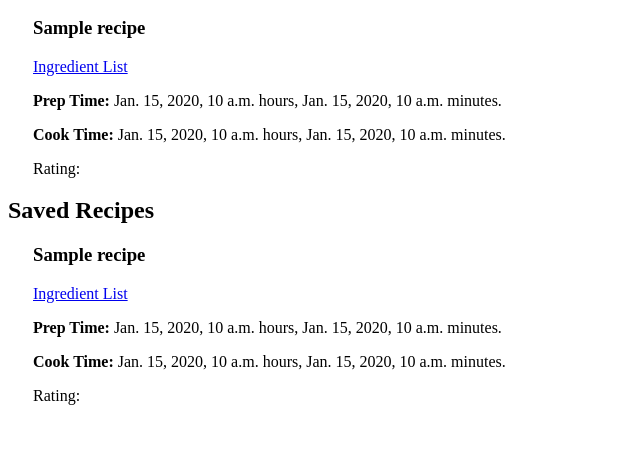
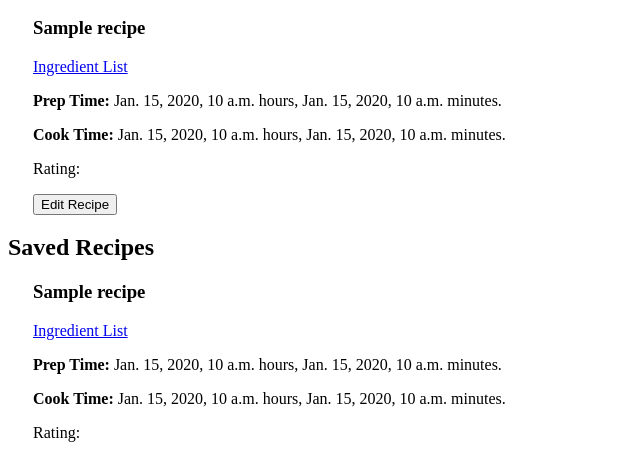
Before and after one commit to jgdepew/potluck, a Django app: template apps/cooking_app/templates/cooking_app/show_user.html in a window 1280 px wide. Shown: the part 147-602 px from the top of the page, without its empty margins (0-640 px from the left). Run offline with Django 3.2, Linux system fonts and the light colour scheme; the template is opened without the code that fills it: most values are stand-ins (such as "Sample title", 1, 10 or a date in 2020).

Commit message:
edits to userpage

```diff
--- a/apps/cooking_app/templates/cooking_app/show_user.html
+++ b/apps/cooking_app/templates/cooking_app/show_user.html
@@ -46,6 +46,7 @@
 			<p><b>Prep Time:</b> {{recipe.prep_time_hour}} hours, {{recipe.prep_time_minute}} minutes.</p>
 			<p><b>Cook Time:</b> {{recipe.cook_time_hour}} hours, {{recipe.cook_time_minute}} minutes.</p>
 			<p>Rating:</p>
+			<a href="{% url 'potluck:edit_recipe' recipe_id=recipe.id %}"><button>Edit Recipe</button></a>
 		{% endfor %}
 	</div>
 	<h2>Saved Recipes</h2>
```
